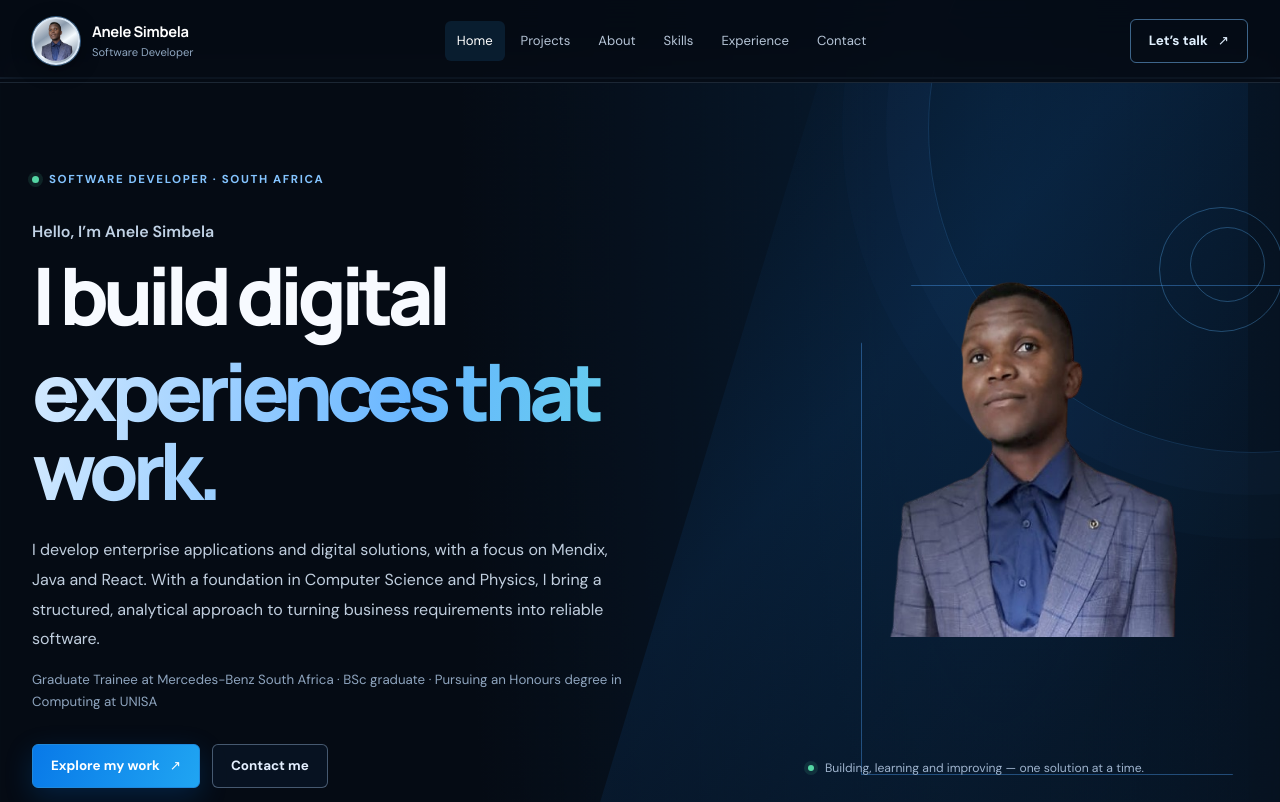
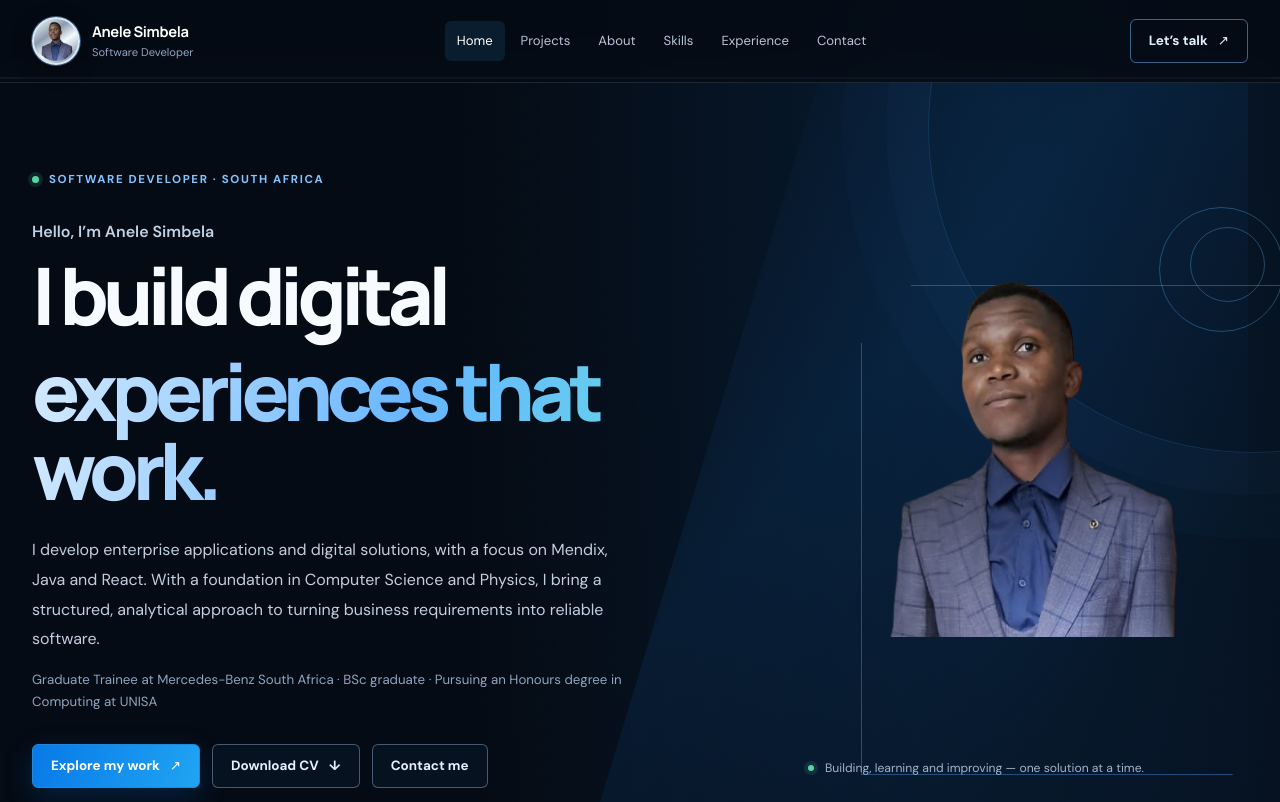
Before and after one commit to FABRICADO08/Portfolio, a React (Vite) app in the folder my-portfolio/: page / in a window 1280 px wide. Shown: the top 802 px of the page. Built offline with nearby package versions, Linux system fonts and the light colour scheme.

Commit message:
Add downloadable CV to portfolio home page

```diff
--- a/my-portfolio/src/components/Hero.jsx
+++ b/my-portfolio/src/components/Hero.jsx
@@ -22,6 +22,9 @@ export default function Hero() {
         </p>
         <div className="actions">
           <Link to="/projects" className="button primary">Explore my work <span aria-hidden="true">↗</span></Link>
+          <a href="/Anele_Simbela_CV.pdf" className="button secondary" download="Anele_Simbela_CV.pdf">
+            Download CV <span aria-hidden="true">↓</span>
+          </a>
           <Link to="/contact" className="button secondary">Contact me</Link>
         </div>
         <ul className="hero-stack" aria-label="Core technologies">
```
Also changed, not shown: 1 other file (tests, documents, lock files or other folders).
